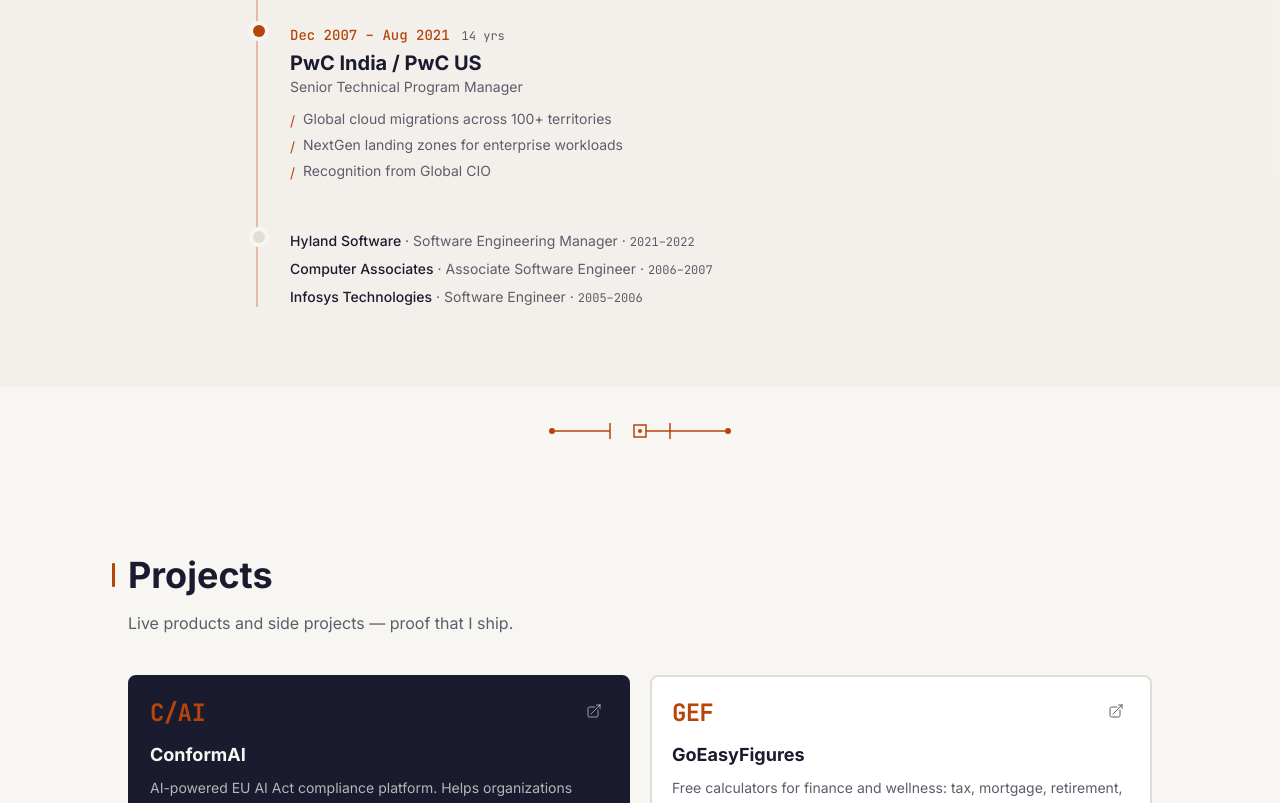
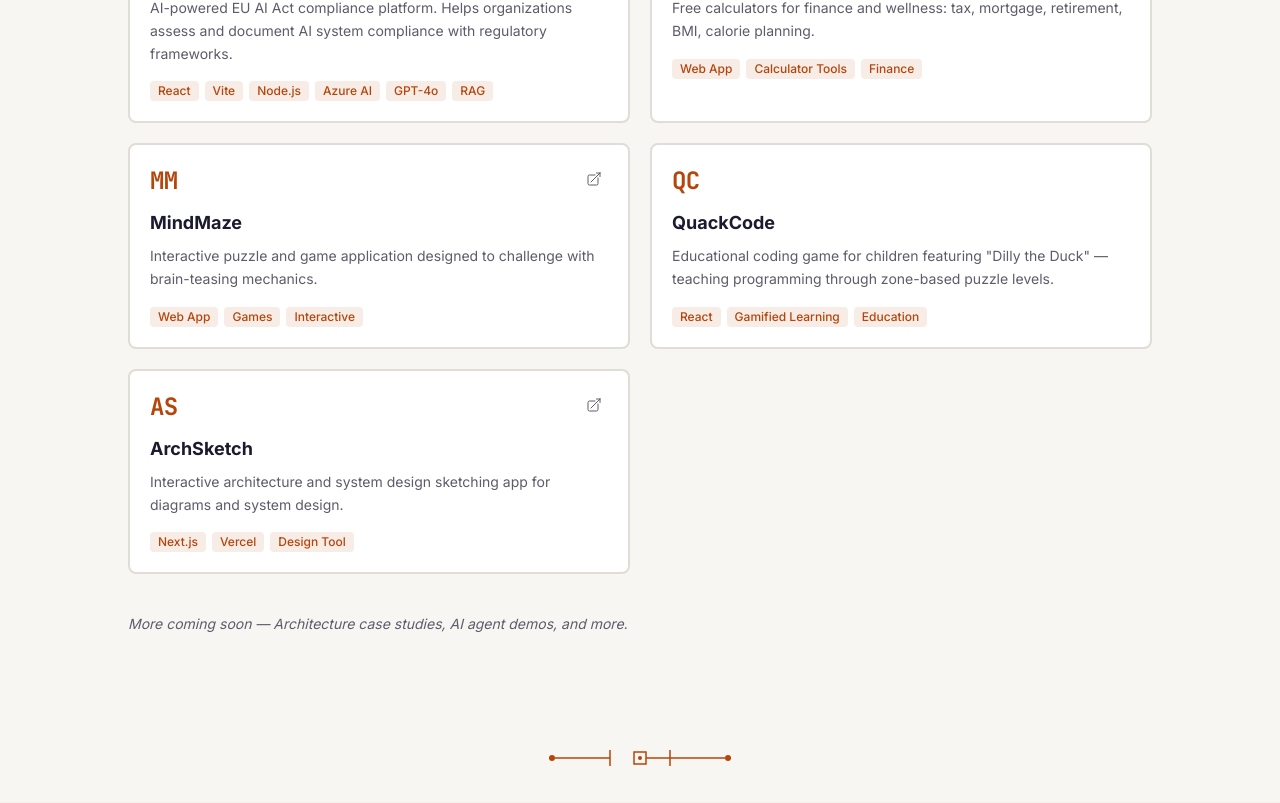
Before and after one commit to arjundg/arjundg-personal-site, a Next.js app: page / in a window 1280 px wide. Shown: the part 1853-2656 px from the top of the page. Built offline with nearby package versions, Linux system fonts and the light colour scheme; a web font is replaced by a local one.

Commit message:
feat: update project metadata, add new project entry, and configure Vercel deployment settings

```diff
--- a/src/app/page.tsx
+++ b/src/app/page.tsx
@@ -6,11 +6,17 @@
 import { Contact } from "@/components/Contact";
 import { NodePathDivider } from "@/components/SystemMotif";
 
+export const metadata = {
+  title: "Arjun K Dasgupta — AI Architect & Tech Lead",
+  description:
+    "Leadership in AI architecture, systems design, and engineering teams building reliable, compliant AI products.",
+};
+
 const jsonLd = {
   "@context": "https://schema.org",
   "@type": "Person",
   name: "Arjun K Dasgupta",
-  jobTitle: "AI Solution Architect & Engineering Leader",
+  jobTitle: "AI Solution Architect, Systems Designer & Engineering Leader",
   url: "https://arjunkdasgupta.com",
   sameAs: [
     "https://linkedin.com/in/arjunkdasgupta",
@@ -33,9 +39,10 @@
       <Hero />
       <NodePathDivider />
       <About />
-      <Experience />
       <NodePathDivider />
       <Projects />
+      <NodePathDivider />
+      <Experience />
       <NodePathDivider />
       <Skills />
       <Contact />
--- a/src/components/Projects.tsx
+++ b/src/components/Projects.tsx
@@ -11,7 +11,7 @@
       "AI-powered EU AI Act compliance platform. Helps organizations assess and document AI system compliance with regulatory frameworks.",
     tech: ["React", "Vite", "Node.js", "Azure AI", "GPT-4o", "RAG"],
     link: "https://conformai.vercel.app",
-    featured: true,
+    featured: false,
     mark: "C/AI",
   },
   {
@@ -40,6 +40,15 @@
     link: "#",
     featured: false,
     mark: "QC",
+  },
+  {
+    title: "ArchSketch",
+    description:
+      "Interactive architecture and system design sketching app for diagrams and system design.",
+    tech: ["Next.js", "Vercel", "Design Tool"],
+    link: "https://archsketch.vercel.app/",
+    featured: false,
+    mark: "AS",
   },
 ];
 
```
Also changed, not shown: vercel.json (added), 1 other file (tests, documents, lock files or other folders).
